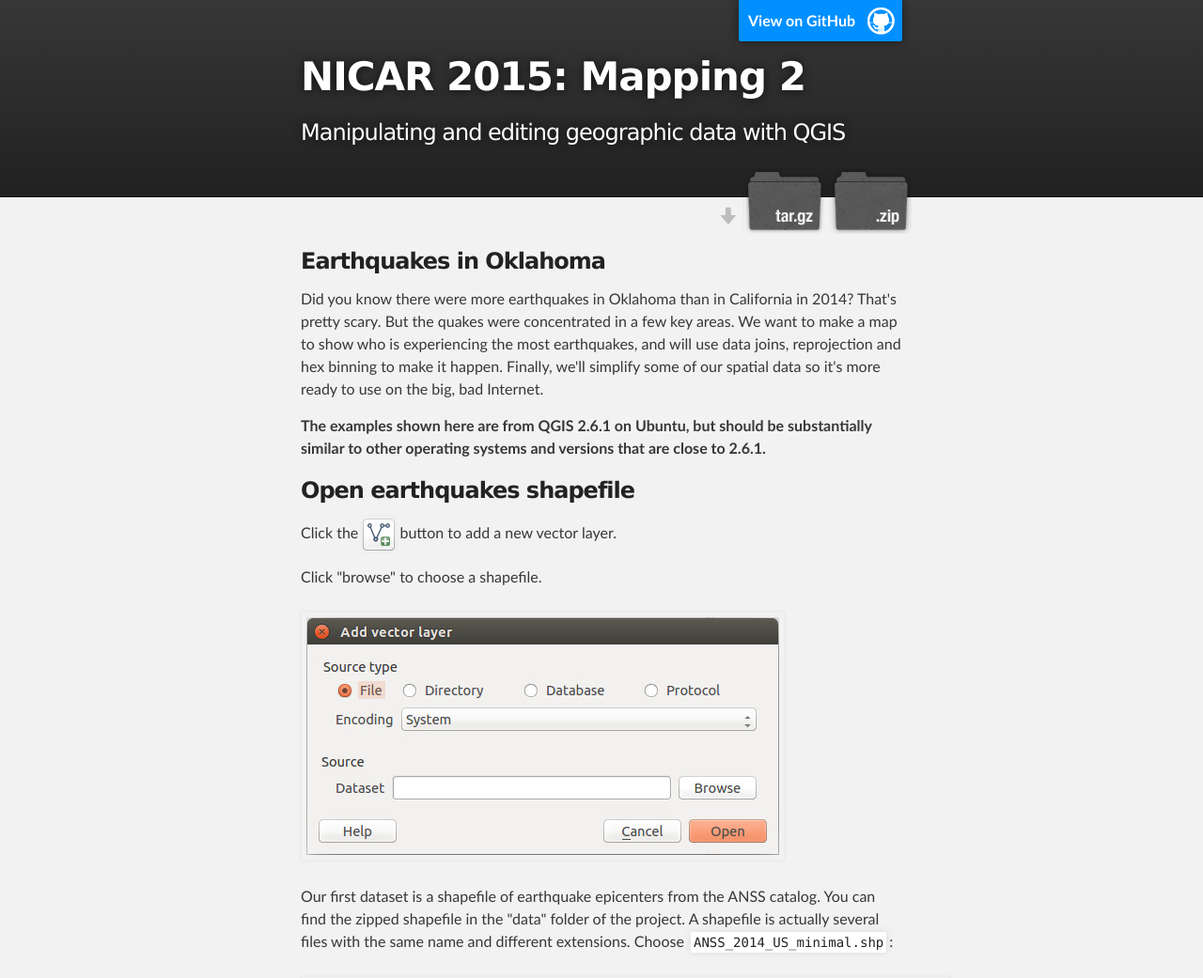
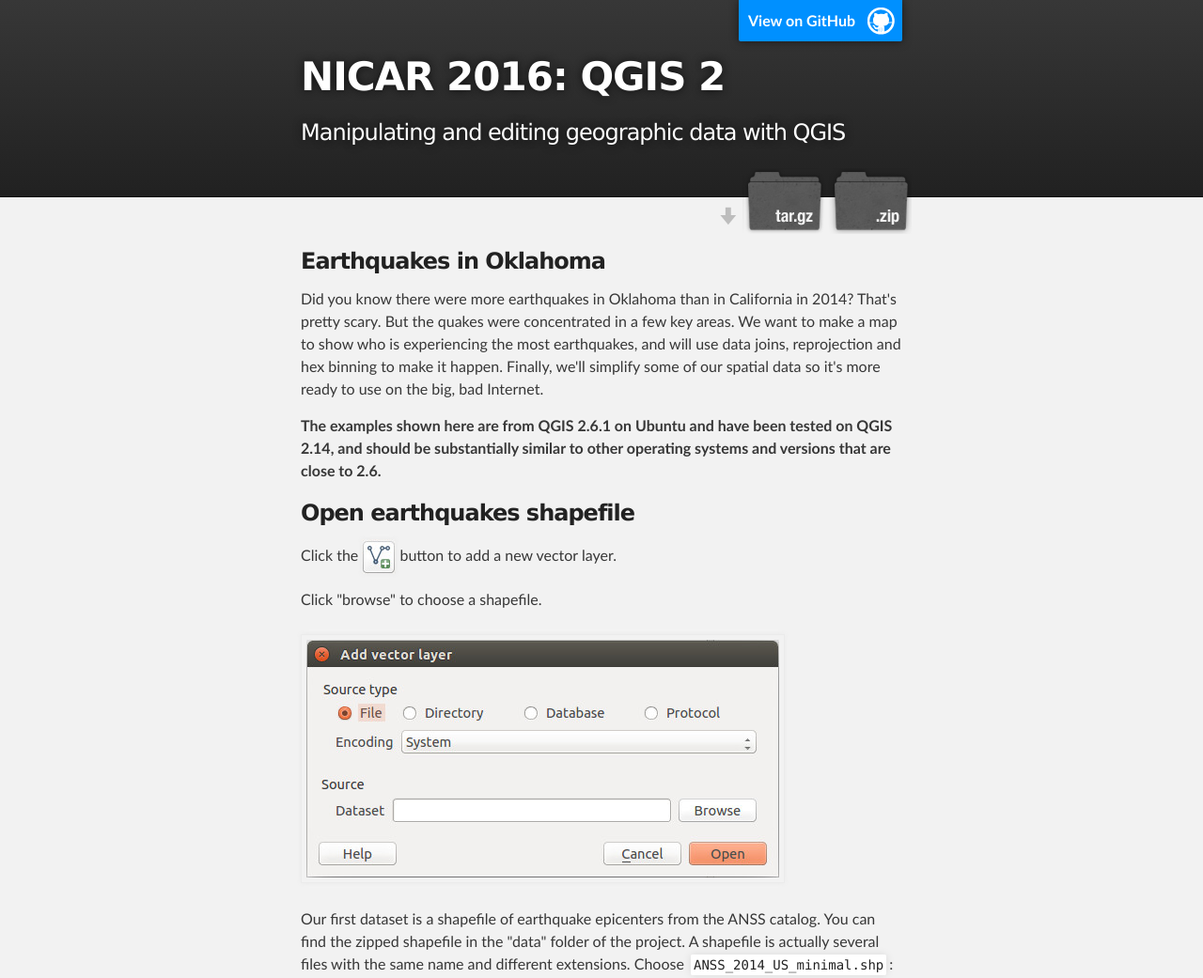
Before and after one commit to mikejcorey/qgis_advanced_2015, a plain HTML site: page index.html in a window 1280 px wide. Shown: the top 1041 px of the page at 94% size. Drawn offline with Linux system fonts and the light colour scheme.

Commit message:
Updated to 2016, fixed unit error. Closes #3

```diff
--- a/index.html
+++ b/index.html
@@ -8,7 +8,7 @@
 
     <link rel="stylesheet" type="text/css" media="screen" href="stylesheets/stylesheet.css">
 
-    <title>Qgis advanced 2015</title>
+    <title>NICAR 2016: QGIS 2</title>
   </head>
 
   <body>
@@ -18,7 +18,7 @@
         <header class="inner">
           <a id="forkme_banner" href="https://github.com/mikejcorey/qgis_advanced_2015">View on GitHub</a>
 
-          <h1 id="project_title">NICAR 2015: Mapping 2</h1>
+          <h1 id="project_title">NICAR 2016: QGIS 2</h1>
           <h2 id="project_tagline">Manipulating and editing geographic data with QGIS</h2>
 
             <section id="downloads">
@@ -36,7 +36,7 @@
 
 <p>Did you know there were more earthquakes in Oklahoma than in California in 2014? That's pretty scary. But the quakes were concentrated in a few key areas. We want to make a map to show who is experiencing the most earthquakes, and will use data joins, reprojection and hex binning to make it happen. Finally, we'll simplify some of our spatial data so it's more ready to use on the big, bad Internet.</p>
 
-<p><strong>The examples shown here are from QGIS 2.6.1 on Ubuntu, but should be substantially similar to other operating systems and versions that are close to 2.6.1.</strong></p>
+<p><strong>The examples shown here are from QGIS 2.6.1 on Ubuntu and have been tested on QGIS 2.14, and should be substantially similar to other operating systems and versions that are close to 2.6.</strong></p>
 
 <h3>Open earthquakes shapefile</h3>
 
@@ -244,7 +244,7 @@
 
 <p>Now it gets a little weird. Since the hexagons aren't squares, it's not super-simple to figure out how big to make them based on area or dimensions. The options you can set are "H spacing" and "V spacing." For hexagons, we'll only mess with "V spacing," which is equivalent to the <a href="http://geometryatlas.com/entries/188" target="_blank">short diagonals</a> of the hexagons.<p>
 
-<p>For the purposes of this exercise, let's say that we want hexagonal grids with an area of 10 square miles. Remember, the unit of our projection is meters, so we'll convert everything to meters. Ten square miles is 51,799,800 square meters. We can use <a href="http://rechneronline.de/pi/hexagon.php" target="blank">this calculator</a> to figure out what short diagonal length will yield a hexagon with an area of 51,799,800 square meters. Spoiler alert: it's ~7,734 meters.</p>
+<p>For the purposes of this exercise, let's say that we want hexagonal grids with an area of 20 square miles. Remember, the unit of our projection is meters, so we'll convert everything to meters. Twenty square miles is 51,799,800 square meters. We can use <a href="http://rechneronline.de/pi/hexagon.php" target="blank">this calculator</a> to figure out what short diagonal length will yield a hexagon with an area of 51,799,800 square meters. Spoiler alert: it's ~7,734 meters.</p>
 
 <p>So set the "V spacing" to 7734, and click "OK". Another popup will appear, asking you to choose a projection. We want to keep everything in the same projection, so again select <code>WGS 84 / UTM zone 14N (EPSG:32614)</code>. Click "OK" again.</p>
 
```
